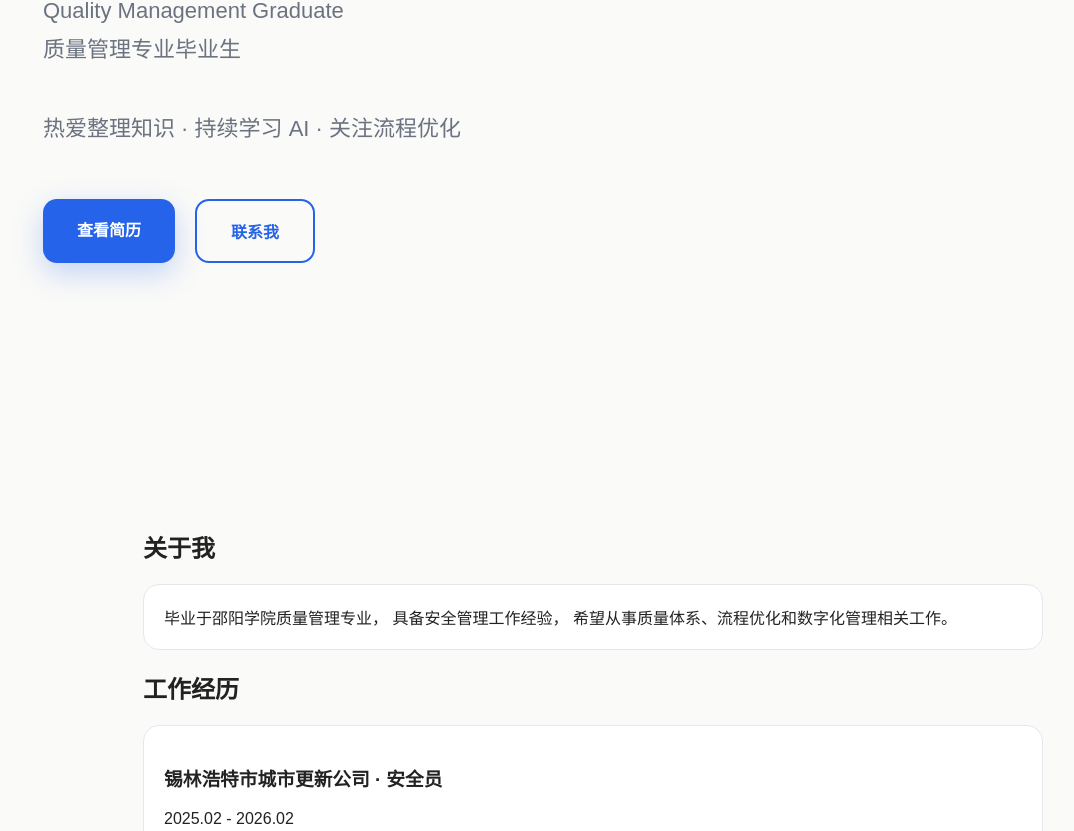
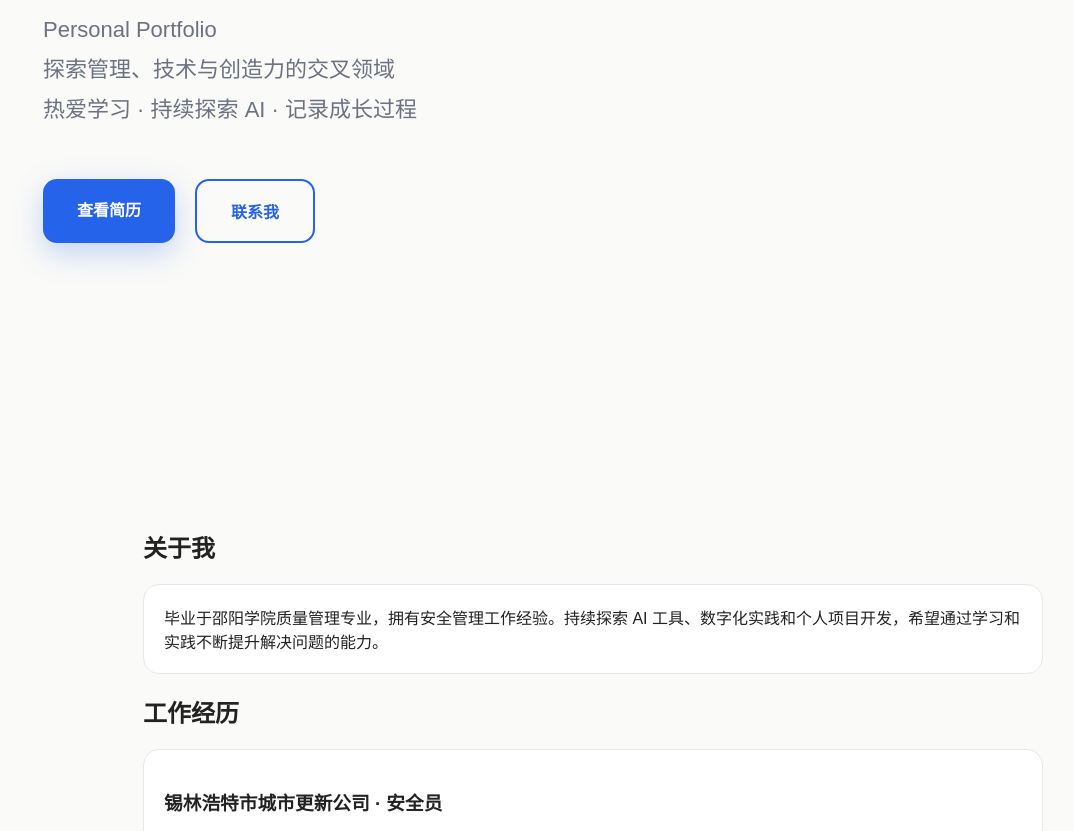
Before and after one commit to rainbowb400-bot/resume-website, a plain HTML site: page index.html in a window 1280 px wide. Shown: the part 471-1302 px from the top of the page, without its empty margins (47-1121 px from the left). Drawn offline with Linux system fonts and the light colour scheme.

Commit message:
update personal portfolio content

```diff
--- a/index.html
+++ b/index.html
@@ -7,7 +7,7 @@
 
     <meta name="viewport" content="width=device-width, initial-scale=1">
 
-    <title>宋志铎 · Resume</title>
+    <title>宋志铎 · Personal Portfolio</title>
 
     <meta name="description"
         content="Song Zhiduo personal resume website. Quality Management graduate with experience in safety management, AI tools, and digital projects.">
@@ -44,13 +44,13 @@
 
             <p class="description">
 
-                Quality Management Graduate<br>
+                Personal Portfolio<br>
 
-                质量管理专业毕业生
+                探索管理、技术与创造力的交叉领域
 
-                <br><br>
+               <br>
 
-                热爱整理知识 · 持续学习 AI · 关注流程优化
+                热爱学习 · 持续探索 AI · 记录成长过程
 
             </p>
 
@@ -123,9 +123,7 @@
 
 <div class="card">
 
-毕业于邵阳学院质量管理专业，
-具备安全管理工作经验，
-希望从事质量体系、流程优化和数字化管理相关工作。
+毕业于邵阳学院质量管理专业，拥有安全管理工作经验。持续探索 AI 工具、数字化实践和个人项目开发，希望通过学习和实践不断提升解决问题的能力。
 
 </div>
 
```
